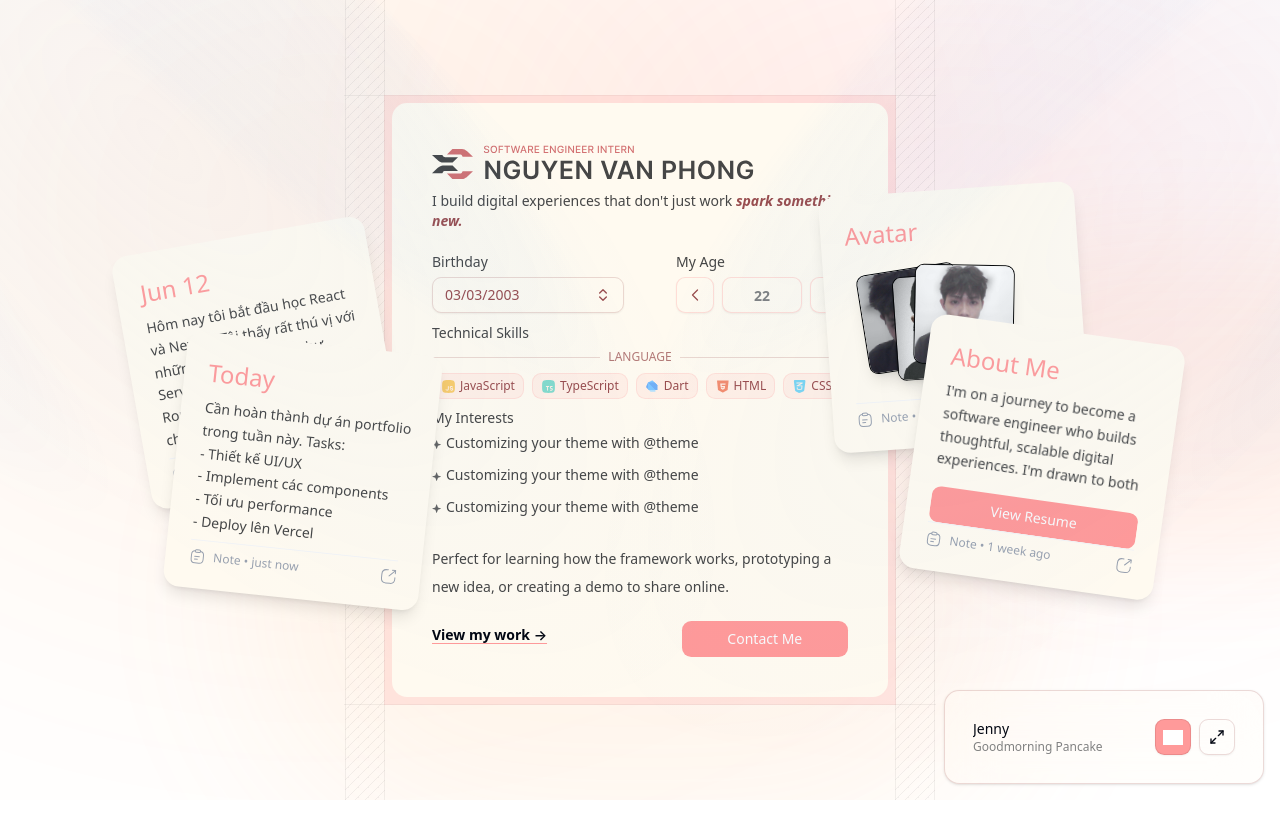
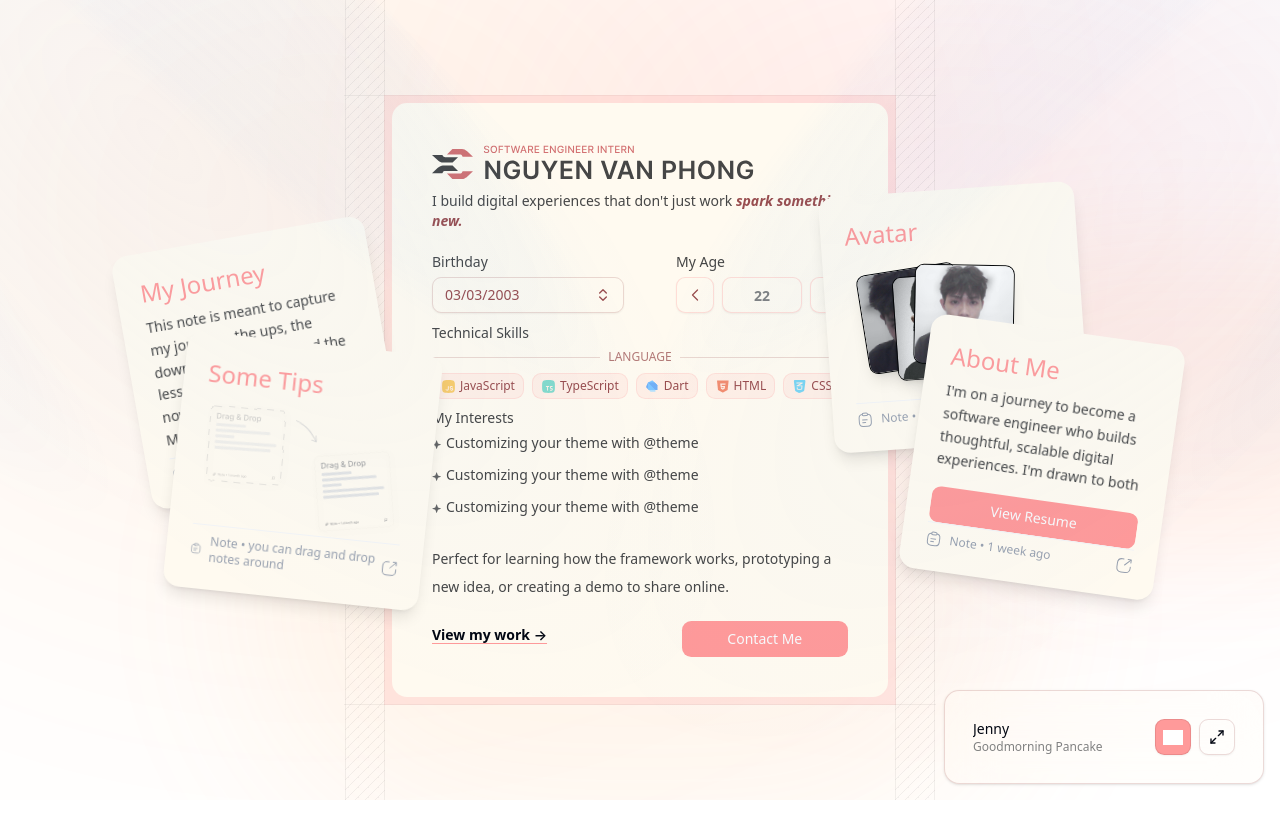
Before and after one commit to NV-Phong/NV-Phong, a Next.js app: page / in a window 1280 px wide. Built offline with nearby package versions, Linux system fonts and the light colour scheme; grey boxes are pictures that could not be loaded; a web font is replaced by a local one.

Commit message:
FEAT - drag and drop tip

```diff
--- a/components/ui-engineer/sticky-notes.tsx
+++ b/components/ui-engineer/sticky-notes.tsx
@@ -44,7 +44,7 @@ const StickyNotes = () => {
    const [notes, setNotes] = useState<NoteData[]>([
       {
          id: 1,
-         date: "Jun 12",
+         date: "My Journey",
          timeAgo: "1 month ago",
          edge: "top-left",
          offsetX: 100,
@@ -53,29 +53,32 @@ const StickyNotes = () => {
          zIndex: 0,
          text: (
             <p className="text-foreground">
-               Hôm nay tôi bắt đầu học React và Next.js. Tôi thấy rất thú vị với
-               những khái niệm mới như Server Components và App Router. Hy vọng
-               sẽ sớm làm chủ được framework này.
+               This note is meant to capture my journey - the ups, the downs,
+               the surprises, and the lessons along the way. But for now...
+               it&apos;s a bit of a blank page. Maybe I&apos;m still figuring
+               things out, or maybe the story just hasn&apos;t started yet.
+               Either way, stay tuned - future me might have something epic (or
+               at least mildly interesting) to say. See you then!
             </p>
          ),
       },
       {
          id: 2,
-         date: "Today",
-         timeAgo: "just now",
+         date: "Some Tips",
+         timeAgo: "you can drag and drop notes around",
          edge: "center-left",
          offsetX: 200,
          offsetY: -40,
          rotation: 3,
          zIndex: 1,
          text: (
-            <p className="text-foreground">
-               Cần hoàn thành dự án portfolio trong tuần này. Tasks:
-               <br />- Thiết kế UI/UX
-               <br />- Implement các components
-               <br />- Tối ưu performance
-               <br />- Deploy lên Vercel
-            </p>
+            <Image
+               src="/graphics/tip.svg"
+               alt="Description"
+               width={300}
+               height={300}
+               className="pointer-events-none"
+            />
          ),
       },
       {
@@ -94,21 +97,21 @@ const StickyNotes = () => {
                   alt="Description"
                   width={100}
                   height={100}
-                  className="rounded-md shadow-lg border-1 border-black -rotate-5 m-3"
+                  className="rounded-md shadow-lg border-1 border-black -rotate-5 m-3 pointer-events-none"
                />
                <Image
                   src="/graphics/Avatar-2.png"
                   alt="Description"
                   width={100}
                   height={100}
-                  className="rounded-md shadow-lg border-1 border-black rotate-0 mt-5 -ml-20"
+                  className="rounded-md shadow-lg border-1 border-black rotate-0 mt-5 -ml-20 pointer-events-none"
                />
                <Image
                   src="/graphics/Avatar-3.png"
                   alt="Description"
                   width={100}
                   height={100}
-                  className="rounded-md shadow-lg border-1 border-black rotate-5 m-3 -ml-20"
+                  className="rounded-md shadow-lg border-1 border-black rotate-5 m-3 -ml-20 pointer-events-none"
                />
             </div>
          ),
```
Also changed, not shown: public/graphics/tip.svg (added).
